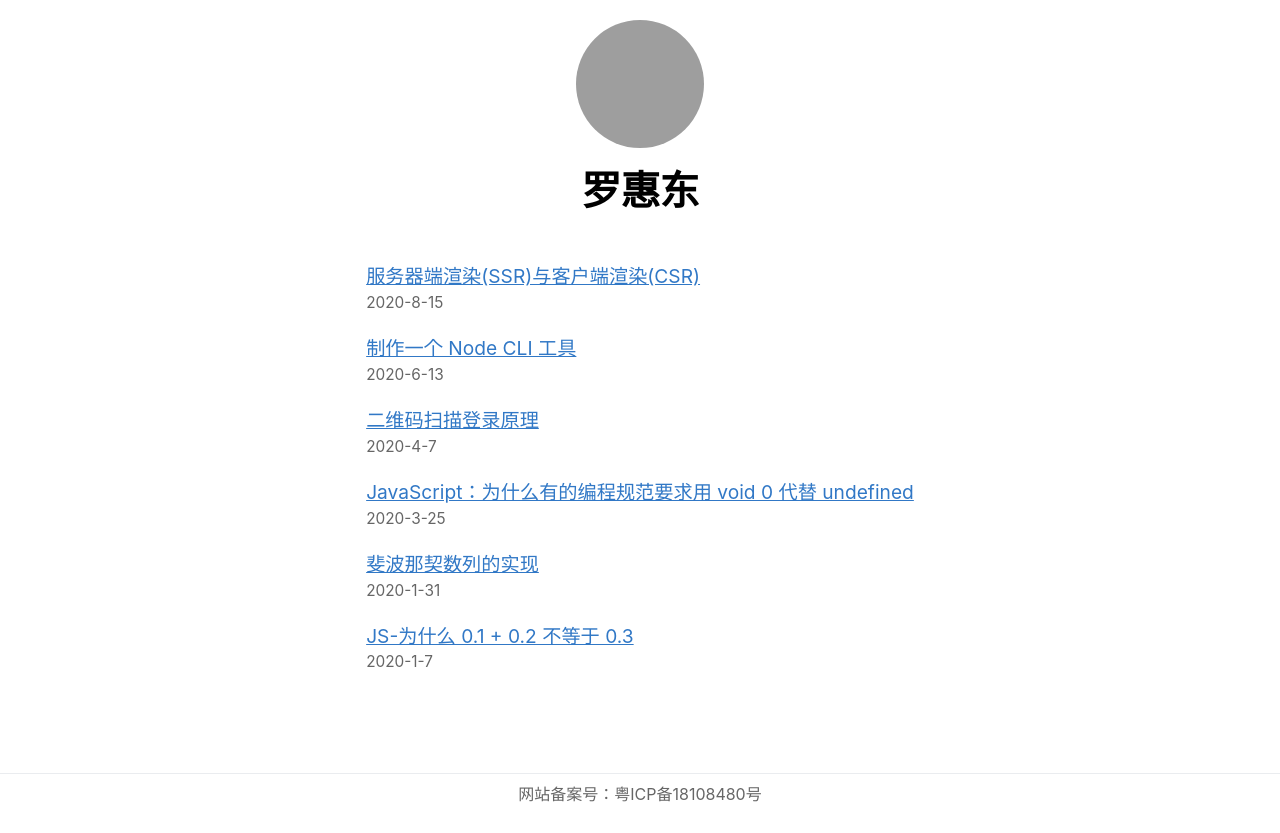
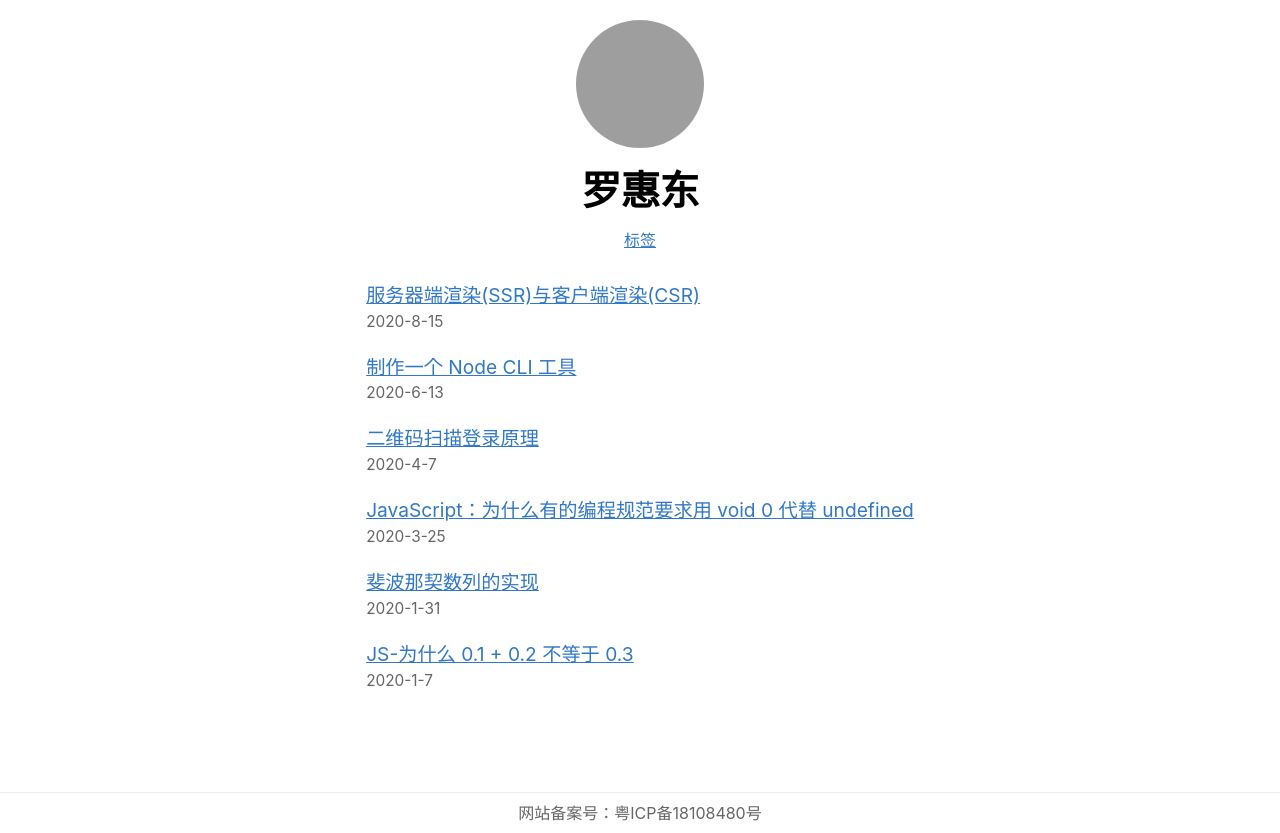
Before and after one commit to luohuidong/next-blog, a Next.js app: page / in a window 1280 px wide. Built offline with nearby package versions, Linux system fonts and the light colour scheme; grey boxes are pictures that could not be loaded.

Commit message:
added a tags link to the homepage

```diff
--- a/components/HomePageLayout/index.tsx
+++ b/components/HomePageLayout/index.tsx
@@ -1,6 +1,7 @@
 import React from "react";
 import Head from "next/head";
 import classnames from "classnames";
+import Link from "next/link";
 
 import Layout from "../Layout";
 import styles from "./index.module.scss";
@@ -44,6 +45,12 @@
           <h1 className={classnames(utilStyles.heading2Xl, styles.title)}>
             罗惠东
           </h1>
+
+          <nav>
+            <Link href="/tags">
+              <a>标签</a>
+            </Link>
+          </nav>
         </>
       </header>
 
```
